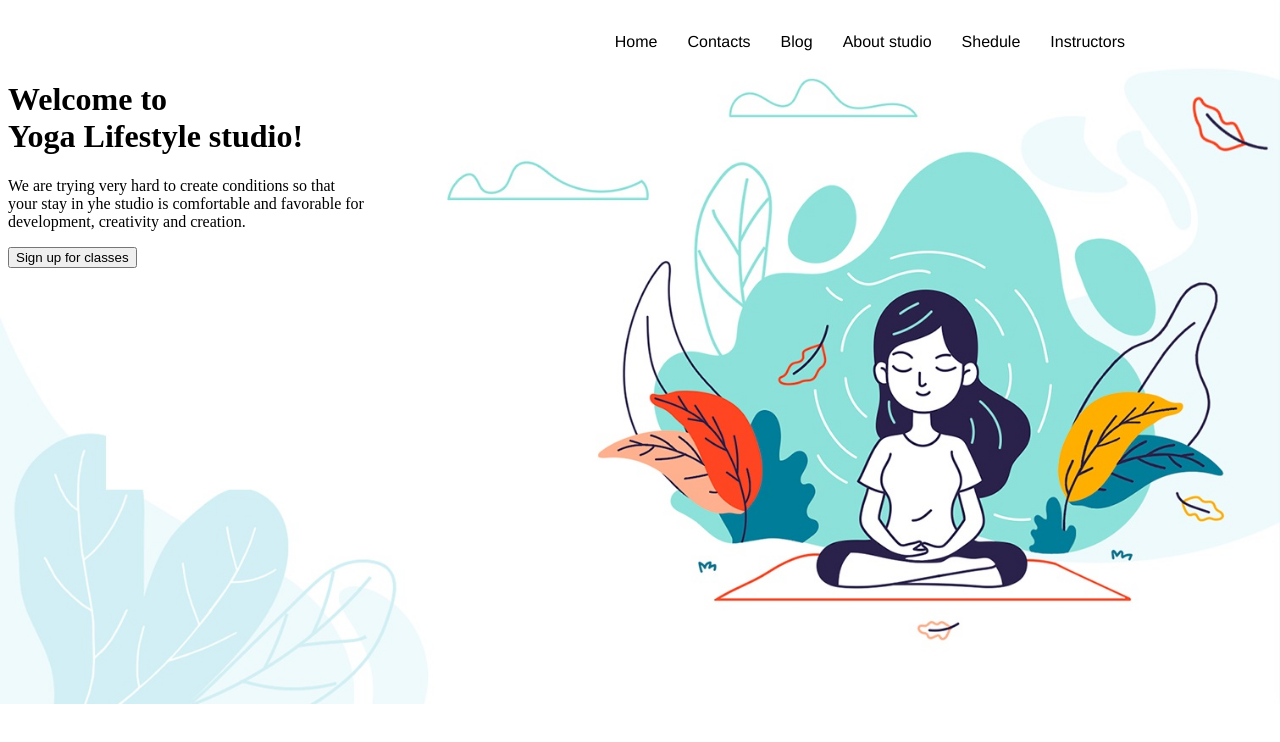
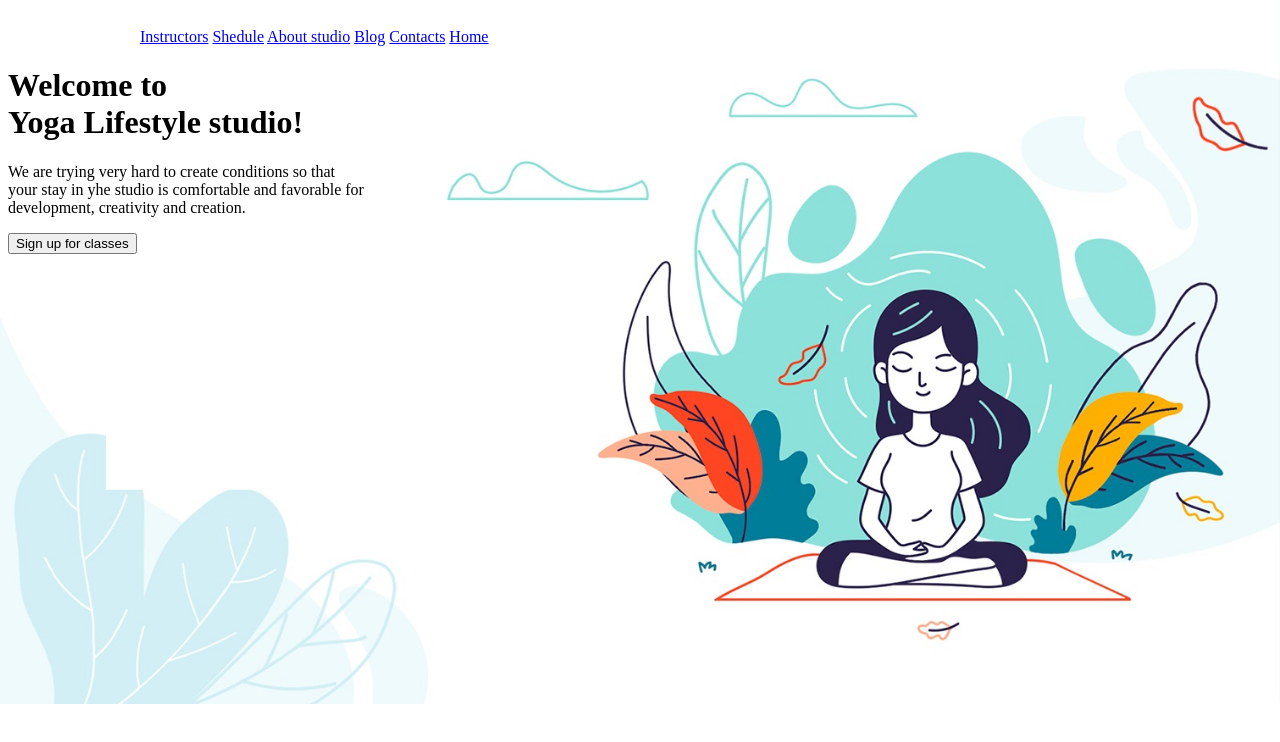
Before and after one commit to liliiavint/48-grupe-joga, a website: page index.html in a window 1280 px wide. Drawn offline with Linux system fonts and the light colour scheme.

Commit message:
Update main.css

```diff
--- a/css/main.css
+++ b/css/main.css
@@ -13,7 +13,7 @@ body{
 
 
     }
-    .menu a{
+    .menu .a{
     text-decoration:none;
     font-family: 'Franklin Gothic Medium', 'Arial Narrow', Arial, sans-serif;
     color:black;
```
